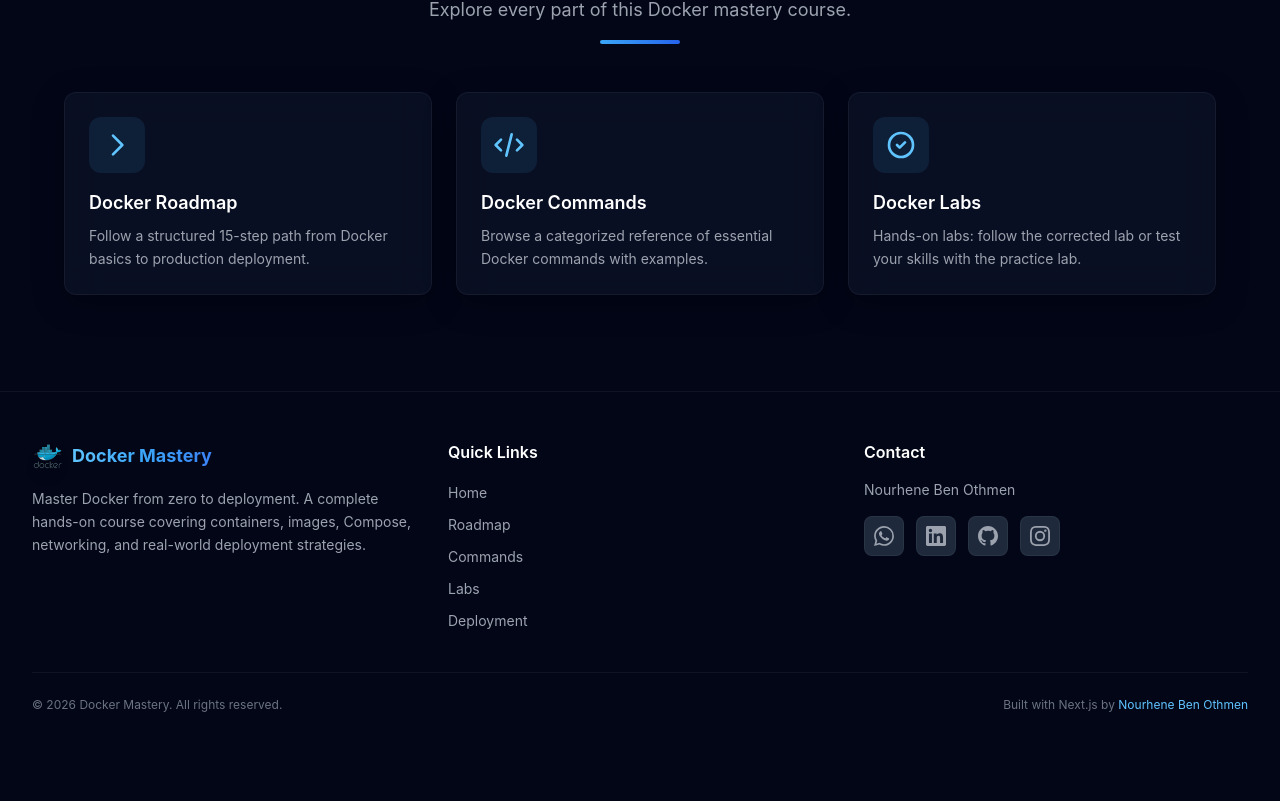
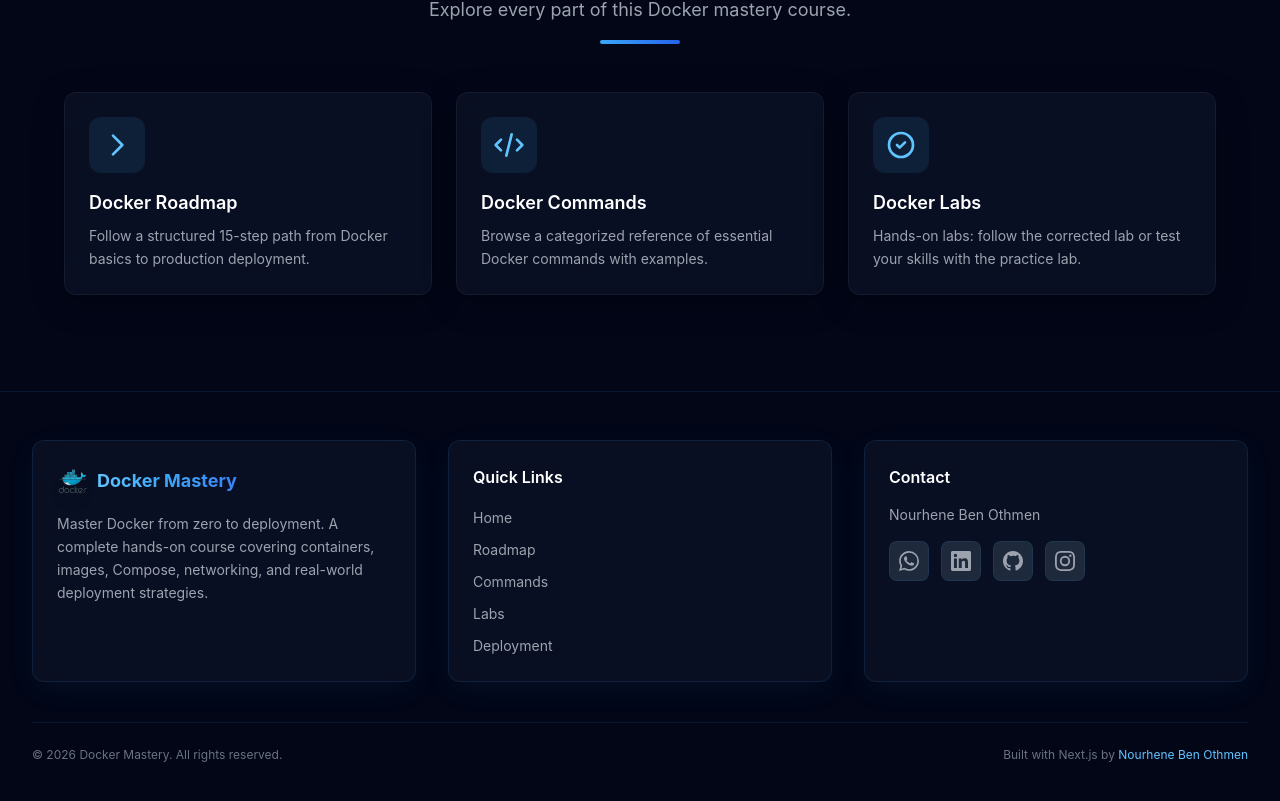
Before and after one commit to Nourhenebenothmen22/docker-mastery-course, a Next.js app: page / in a window 1280 px wide. Shown: the part 2457-3258 px from the top of the page. Before the commit the page ends 3218 px from the top, so only its background shows below. Built offline with nearby package versions, Linux system fonts and the light colour scheme.

Commit message:
refactor: wrap footer columns in glass-blue panels for visual coherence

```diff
--- a/components/layout/Footer.tsx
+++ b/components/layout/Footer.tsx
@@ -13,10 +13,10 @@ const socialLinks = [
 
 export default function Footer() {
   return (
-    <footer className="border-t border-white/5 bg-dark-900" role="contentinfo">
+    <footer className="border-t border-docker-500/10 bg-dark-900" role="contentinfo">
       <div className="container-custom px-4 sm:px-6 lg:px-8 py-12">
         <div className="grid grid-cols-1 md:grid-cols-3 gap-8">
-          <div>
+          <div className="glass-blue rounded-xl p-6">
             <div className="flex items-center gap-2 mb-4">
               <DockerLogo size={32} />
               <span className="text-lg font-bold gradient-text">{siteConfig.name}</span>
@@ -27,7 +27,7 @@ export default function Footer() {
             </p>
           </div>
 
-          <div>
+          <div className="glass-blue rounded-xl p-6">
             <h3 className="text-white font-semibold mb-4">Quick Links</h3>
             <ul className="space-y-2">
               {navLinks.map((link) => (
@@ -43,7 +43,7 @@ export default function Footer() {
             </ul>
           </div>
 
-          <div>
+          <div className="glass-blue rounded-xl p-6">
             <h3 className="text-white font-semibold mb-4">Contact</h3>
             <p className="text-gray-400 text-sm mb-4">{siteConfig.author.name}</p>
             <div className="flex flex-wrap gap-3">
@@ -55,7 +55,7 @@ export default function Footer() {
                     href={link.href}
                     target="_blank"
                     rel="noopener noreferrer"
-                    className="flex items-center justify-center w-10 h-10 rounded-lg bg-dark-700 text-gray-400 hover:text-docker-400 hover:bg-docker-500/10 border border-white/5 transition-all duration-200"
+                    className="flex items-center justify-center w-10 h-10 rounded-lg bg-dark-700 text-gray-400 hover:text-docker-400 hover:bg-docker-500/10 border border-docker-500/10 transition-all duration-200"
                     aria-label={`Visit ${link.label}`}
                   >
                     <Icon />
@@ -66,7 +66,7 @@ export default function Footer() {
           </div>
         </div>
 
-        <div className="mt-10 pt-6 border-t border-white/5 flex flex-col sm:flex-row items-center justify-between gap-4">
+        <div className="mt-10 pt-6 border-t border-docker-500/10 flex flex-col sm:flex-row items-center justify-between gap-4">
           <p className="text-gray-500 text-xs">&copy; {new Date().getFullYear()} {siteConfig.name}. All rights reserved.</p>
           <p className="text-gray-500 text-xs">
             Built with Next.js by{' '}
```
